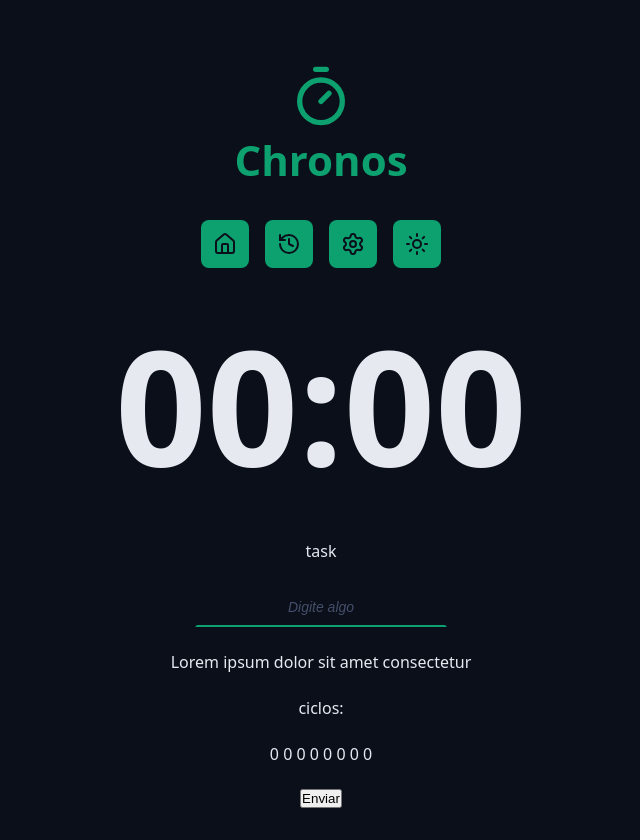
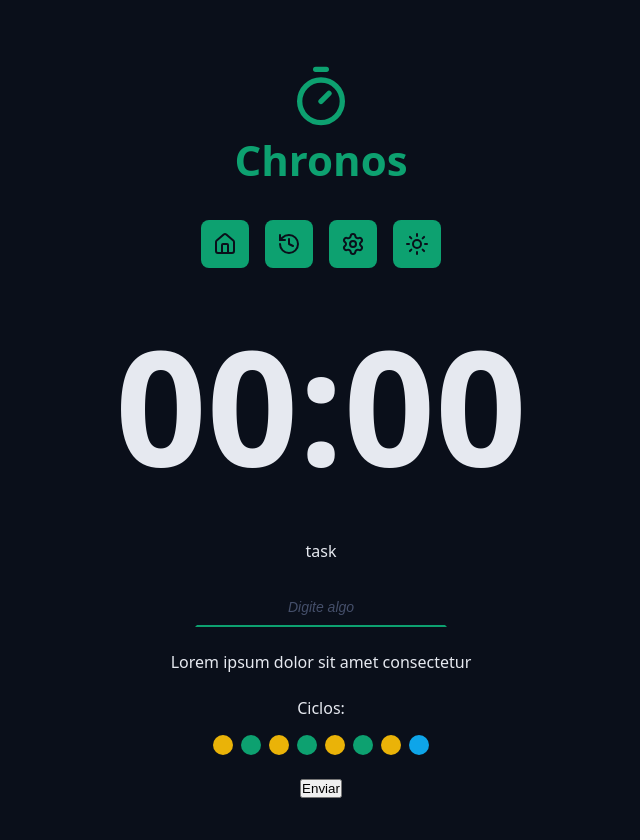
Before and after one commit to RicardoFrancoDelgado/chronos-app, a React (Vite) app: page / in a window 1280 px wide. Shown: the whole page, without its empty margins (319-959 px from the left). Built offline with nearby package versions, Linux system fonts and the light colour scheme.

Commit message:
feat: adicionando componente de ciclos de pomodoro

```diff
--- a/src/App.tsx
+++ b/src/App.tsx
@@ -1,5 +1,6 @@
 import { Container } from "./components/Container";
 import { CountDown } from "./components/CountDown";
+import { Cycles } from "./components/Cycles";
 import { DefaultInput } from "./components/DefaultInput";
 import { Logo } from "./components/Logo";
 import { Menu } from "./components/Menu";
@@ -37,8 +38,7 @@
           </div>
 
           <div className="formRow">
-            <p>ciclos:</p>
-            <p>0 0 0 0 0 0 0 0</p>
+            <Cycles />
           </div>
 
           <div className="formRow">
--- /dev/null
+++ b/src/components/Cycles/index.tsx
@@ -0,0 +1,20 @@
+import styles from "./styles.module.css";
+
+export function Cycles() {
+  return (
+    <div className={styles.cycles}>
+      <span>Ciclos:</span>
+
+      <div className={styles.cycleDots}>
+        <span className={`${styles.cycleDot} ${styles.workTime}`}></span>
+        <span className={`${styles.cycleDot} ${styles.shortBreakTime}`}></span>
+        <span className={`${styles.cycleDot} ${styles.workTime}`}></span>
+        <span className={`${styles.cycleDot} ${styles.shortBreakTime}`}></span>
+        <span className={`${styles.cycleDot} ${styles.workTime}`}></span>
+        <span className={`${styles.cycleDot} ${styles.shortBreakTime}`}></span>
+        <span className={`${styles.cycleDot} ${styles.workTime}`}></span>
+        <span className={`${styles.cycleDot} ${styles.longBreakTime}`}></span>
+      </div>
+    </div>
+  );
+}
--- /dev/null
+++ b/src/components/Cycles/styles.module.css
@@ -0,0 +1,31 @@
+.cycles {
+  display: flex;
+  align-items: center;
+  justify-content: center;
+  flex-direction: column;
+  gap: 1.6rem;
+}
+
+.cycleDots {
+  display: flex;
+  gap: 0.8rem;
+}
+
+.cycleDot {
+  width: 2rem;
+  height: 2rem;
+
+  border-radius: 50%;
+}
+
+.workTime {
+  background-color: var(--warning);
+}
+
+.shortBreakTime {
+  background-color: var(--primary);
+}
+
+.longBreakTime {
+  background-color: var(--info);
+}
```
